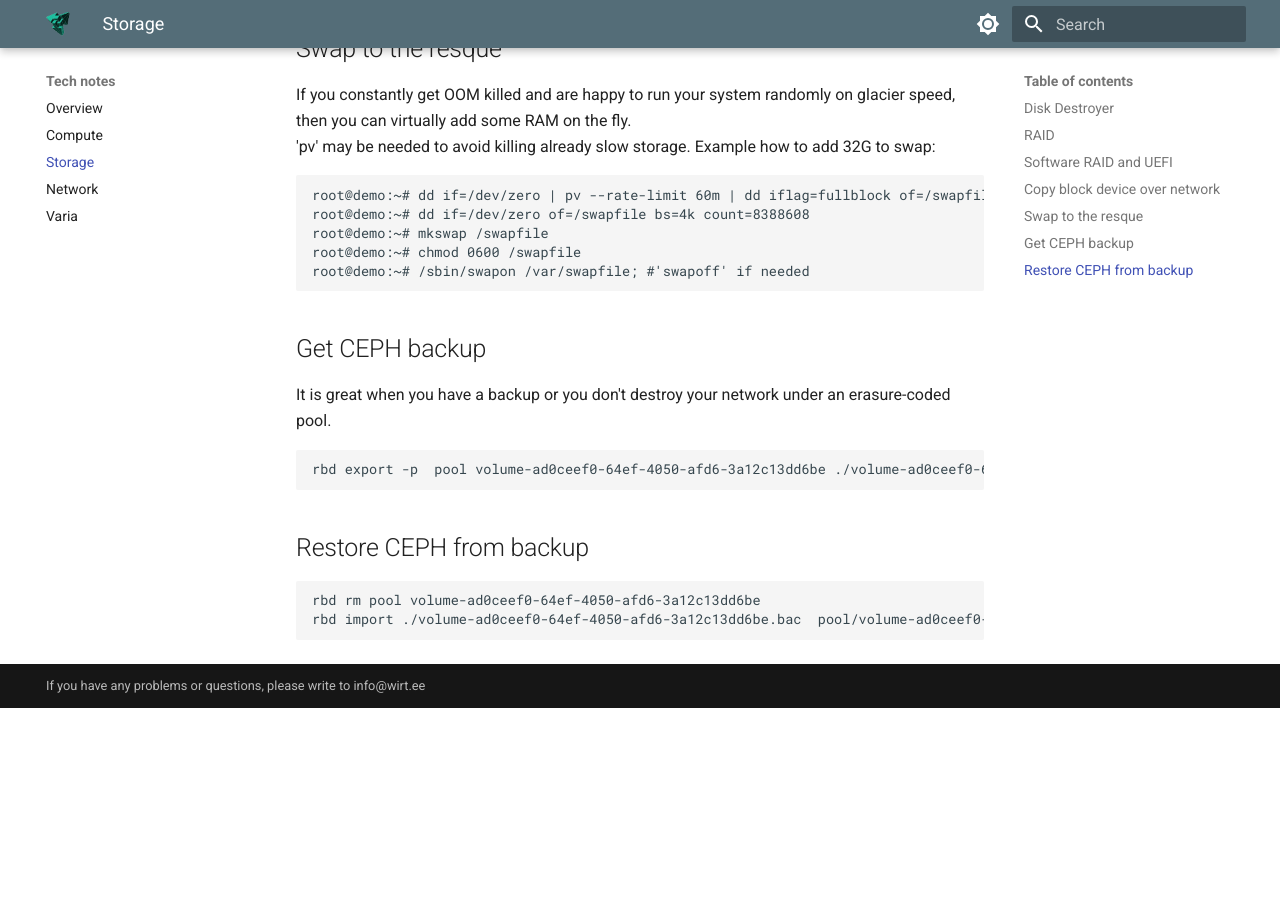
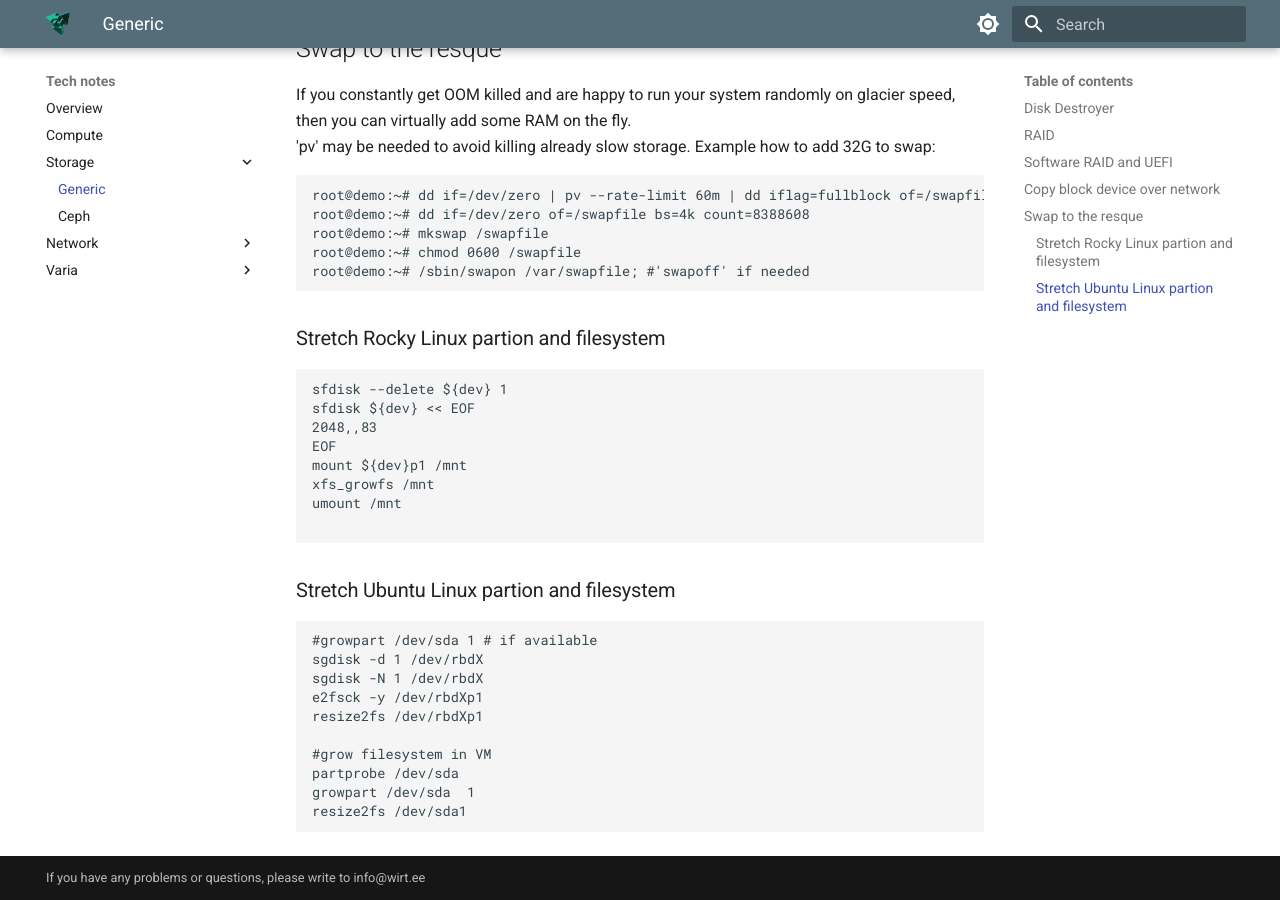
Before and after one commit to wirt-ee/wirt-ee.github.io, an MkDocs documentation site: the page built from docs/notes/storage/generic.md, in a window 1280 px wide and 900 px high, scrolled down 1221 px. Built offline with MkDocs 1.6.1 and Material for MkDocs 9.7.7, drawn with Linux system fonts in a browser that asks for light colours; before the commit the page ends 1929 px from its top, so only the background shows below that.

Commit message:
structure

````diff
--- a/docs/notes/network.md
+++ b/docs/notes/network/generic.md
@@ -1,5 +1,5 @@
 ---
-title: Network
+title: Generic
 ---
 ## IP commands
 It tends to be universal across Linux systems. If nothing else works, it is a viable option to shut down the local network manager daemon and do the configuration manually. Also, make sure that the default route exists:
--- a/docs/notes/storage.md
+++ b/docs/notes/storage/generic.md
@@ -1,5 +1,5 @@
 ---
-title: Storage
+title: Generic
 ---
 
 ## Disk Destroyer
@@ -48,17 +48,27 @@ root@demo:~# mkswap /swapfile
 root@demo:~# chmod 0600 /swapfile
 root@demo:~# /sbin/swapon /var/swapfile; #'swapoff' if needed
 ```
-
-## Get CEPH backup
-It is great when you have a backup or you don't destroy your network under an erasure-coded pool.
+### Stretch Rocky Linux partion and filesystem
+```
+sfdisk --delete ${dev} 1
+sfdisk ${dev} << EOF
+2048,,83
+EOF
+mount ${dev}p1 /mnt
+xfs_growfs /mnt
+umount /mnt
 
 ```
-rbd export -p  pool volume-ad0ceef0-64ef-4050-afd6-3a12c13dd6be ./volume-ad0ceef0-64ef-4050-afd6-3a12c13dd6be.bac
+### Stretch Ubuntu Linux partion and filesystem
 ```
+#growpart /dev/sda 1 # if available
+sgdisk -d 1 /dev/rbdX
+sgdisk -N 1 /dev/rbdX
+e2fsck -y /dev/rbdXp1
+resize2fs /dev/rbdXp1
 
-## Restore CEPH from backup
-
+#grow filesystem in VM
+partprobe /dev/sda
+growpart /dev/sda  1
+resize2fs /dev/sda1
 ```
-rbd rm pool volume-ad0ceef0-64ef-4050-afd6-3a12c13dd6be
-rbd import ./volume-ad0ceef0-64ef-4050-afd6-3a12c13dd6be.bac  pool/volume-ad0ceef0-64ef-4050-afd6-3a12c13dd6be
-```
````
Also changed, not shown: docs/notes/network/firewall.md (added, +12 -0 lines), docs/notes/network/lxb2ovs.md (added, +30 -0 lines), docs/notes/storage/ceph.md (added, +27 -0 lines), docs/notes/varia/DIY/3d/index.md (added, +4 -0 lines), docs/notes/varia/DIY/bicycle/index.md (added, +4 -0 lines), docs/notes/varia/DIY/disclaimer.md (added, +19 -0 lines), docs/notes/varia/DIY/solar/index.md (added, +4 -0 lines), docs/notes/varia/logo.md (added, +5 -0 lines), docs/notes/varia/trust.md (renamed from docs/notes/varia.md, +1 -14 lines), docs/notes/.pages, docs/notes/network/.pages (added), docs/notes/network/assets/network_controller_memory_basic.png (added), docs/notes/storage/.pages (added), docs/notes/varia/DIY/.pages (added), 1 more files, 2 other files.
